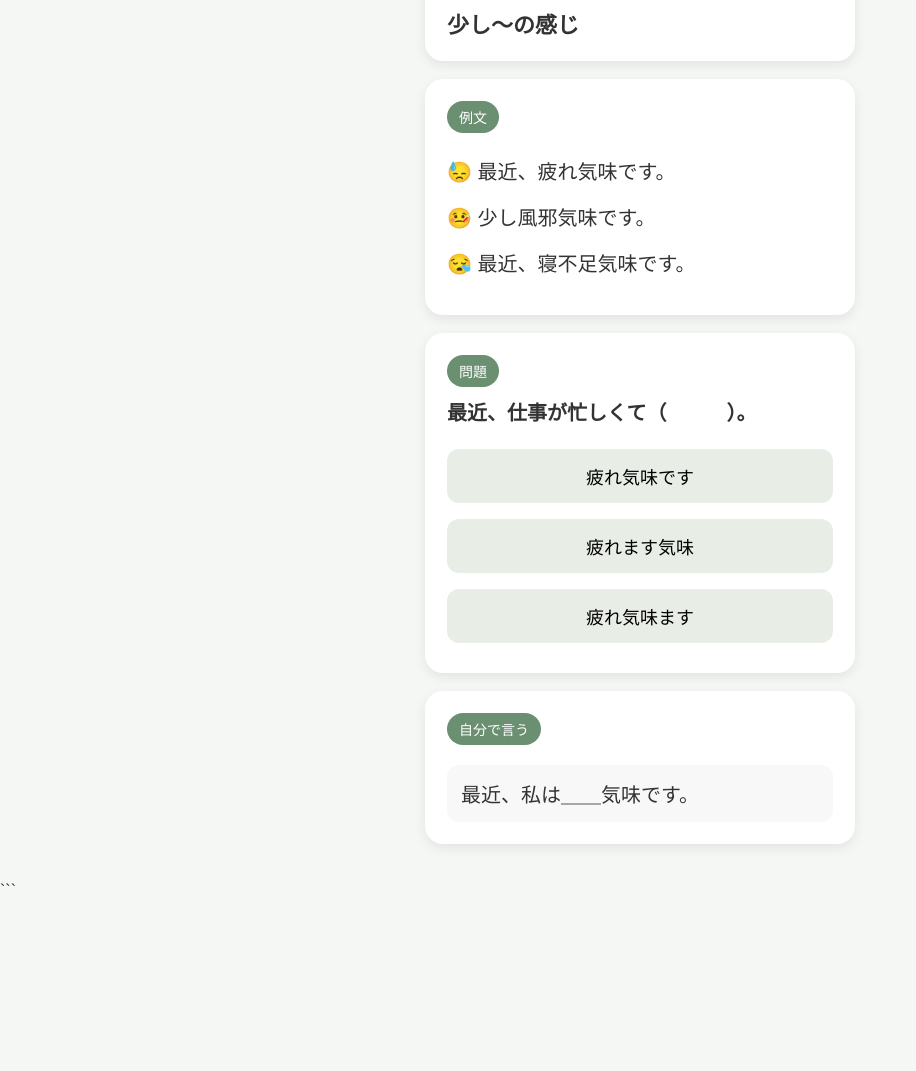
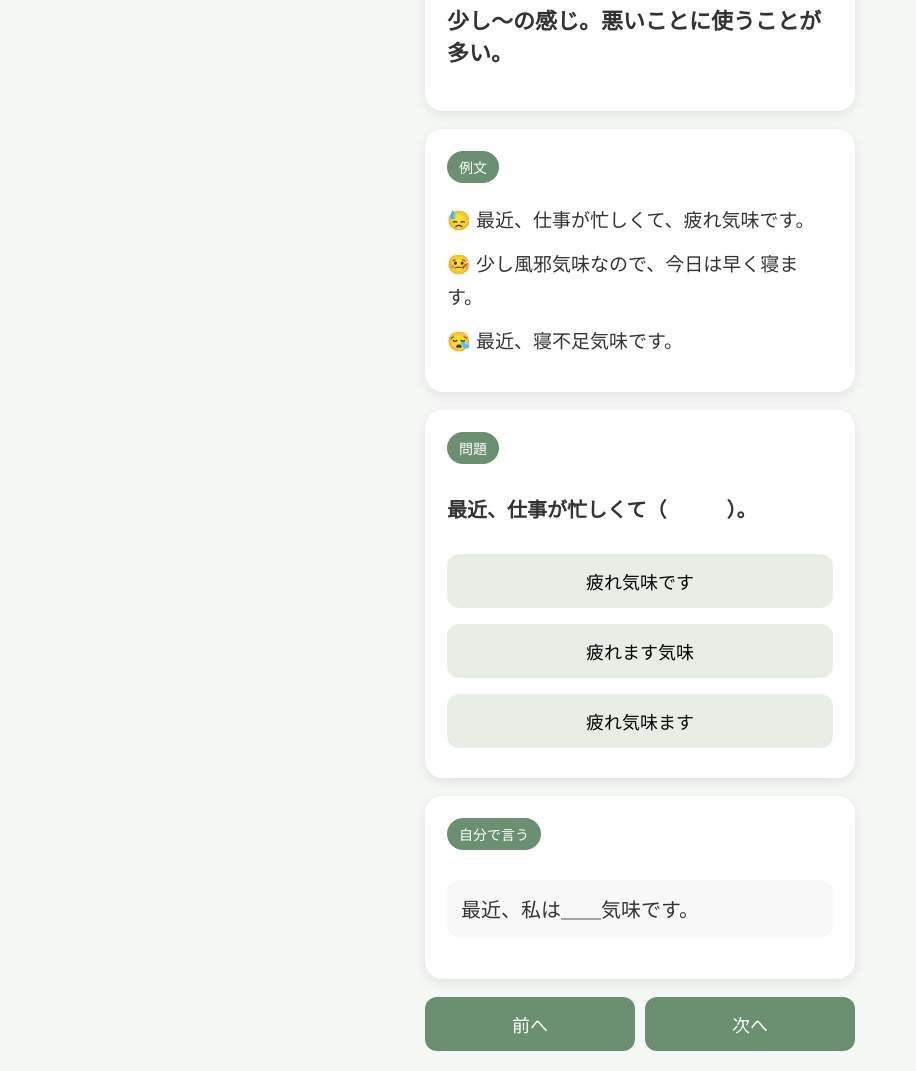
Before and after one commit to jigen3971/n3-grammar-v2, a plain HTML site: page index.html in a window 1280 px wide. Shown: the part 157-1228 px from the top of the page, without its empty margins (0-916 px from the left). Before the commit the page ends 1057 px from the top, so only its background shows below. Drawn offline with Linux system fonts and the light colour scheme.

Commit message:
separate html css js

````diff
--- a/index.html
+++ b/index.html
@@ -1,185 +1,45 @@
-```html
 <!DOCTYPE html>
 <html lang="ja">
 <head>
   <meta charset="UTF-8">
   <meta name="viewport" content="width=device-width, initial-scale=1.0">
-  <title>N3文法 〜気味</title>
-
-  <style>
-    body {
-      margin: 0;
-      font-family: sans-serif;
-      background: #f4f7f3;
-      color: #333;
-    }
-
-    .app {
-      max-width: 430px;
-      margin: 0 auto;
-      padding: 20px;
-    }
-
-    .card {
-      background: #fff;
-      border-radius: 18px;
-      padding: 22px;
-      margin-bottom: 18px;
-      box-shadow: 0 4px 12px rgba(0,0,0,0.08);
-    }
-
-    .tag {
-      display: inline-block;
-      background: #6b8f71;
-      color: #fff;
-      padding: 6px 12px;
-      border-radius: 999px;
-      font-size: 14px;
-      margin-bottom: 10px;
-    }
-
-    h1 {
-      font-size: 30px;
-      margin: 8px 0;
-      color: #35543b;
-    }
-
-    .meaning {
-      font-size: 22px;
-      font-weight: bold;
-      margin-top: 10px;
-    }
-
-    .example {
-      font-size: 20px;
-      line-height: 1.7;
-      margin: 12px 0;
-    }
-
-    .question {
-      font-size: 20px;
-      font-weight: bold;
-      margin-bottom: 15px;
-    }
-
-    button {
-      width: 100%;
-      padding: 14px;
-      margin: 8px 0;
-      border: none;
-      border-radius: 12px;
-      font-size: 18px;
-      background: #e8eee6;
-      cursor: pointer;
-    }
-
-    .answer {
-      display: none;
-      margin-top: 15px;
-      padding: 12px;
-      border-radius: 12px;
-      background: #eef7ec;
-      font-size: 18px;
-      color: #2f6b3a;
-      font-weight: bold;
-    }
-
-    .input-box {
-      font-size: 20px;
-      background: #f8f8f8;
-      padding: 14px;
-      border-radius: 12px;
-      margin-top: 10px;
-    }
-  </style>
+  <title>N3文法アプリ</title>
+  <link rel="stylesheet" href="style.css">
 </head>
-
 <body>
 
-<div class="app">
+  <div class="app">
+    <header>
+      <span class="level">N3文法</span>
+      <h1 id="grammar-title">〜気味</h1>
+      <p id="grammar-meaning">少し〜の感じ</p>
+    </header>
 
-  <div class="card">
-    <span class="tag">N3文法</span>
-    <h1>〜気味</h1>
-    <div class="meaning">少し〜の感じ</div>
-  </div>
+    <section class="card">
+      <span class="tag">例文</span>
+      <div id="examples"></div>
+    </section>
 
-  <div class="card">
-    <span class="tag">例文</span>
+    <section class="card">
+      <span class="tag">問題</span>
+      <p id="question"></p>
 
-    <div class="example">
-      😓 最近、疲れ気味です。
-    </div>
+      <div id="choices"></div>
 
-    <div class="example">
-      🤒 少し風邪気味です。
-    </div>
+      <div id="answer" class="answer"></div>
+    </section>
 
-    <div class="example">
-      😪 最近、寝不足気味です。
+    <section class="card">
+      <span class="tag">自分で言う</span>
+      <p id="practice"></p>
+    </section>
+
+    <div class="nav">
+      <button onclick="prevGrammar()">前へ</button>
+      <button onclick="nextGrammar()">次へ</button>
     </div>
   </div>
 
-  <div class="card">
-
-    <span class="tag">問題</span>
-
-    <div class="question">
-      最近、仕事が忙しくて（　　　）。
-    </div>
-
-    <button onclick="showAnswer(true)">
-      疲れ気味です
-    </button>
-
-    <button onclick="showAnswer(false)">
-      疲れます気味
-    </button>
-
-    <button onclick="showAnswer(false)">
-      疲れ気味ます
-    </button>
-
-    <div id="answer" class="answer"></div>
-
-  </div>
-
-  <div class="card">
-
-    <span class="tag">自分で言う</span>
-
-    <div class="input-box">
-      最近、私は＿＿気味です。
-    </div>
-
-  </div>
-
-</div>
-
-<script>
-
-function showAnswer(correct) {
-
-  const answer = document.getElementById("answer");
-
-  answer.style.display = "block";
-
-  if(correct) {
-
-    answer.textContent =
-    "正解です！「疲れ気味です」が正しいです。";
-
-  } else {
-
-    answer.textContent =
-    "もう一度考えましょう。";
-
-  }
-
-}
-
-</script>
-
+  <script src="script.js"></script>
 </body>
 </html>
-```
--- /dev/null
+++ b/script.js
@@ -0,0 +1,108 @@
+const grammarList = [
+  {
+    title: "〜気味",
+    meaning: "少し〜の感じ。悪いことに使うことが多い。",
+    examples: [
+      "😓 最近、仕事が忙しくて、疲れ気味です。",
+      "🤒 少し風邪気味なので、今日は早く寝ます。",
+      "😪 最近、寝不足気味です。"
+    ],
+    question: "最近、仕事が忙しくて（　　　）。",
+    choices: ["疲れ気味です", "疲れます気味", "疲れ気味ます"],
+    correct: 0,
+    practice: "最近、私は＿＿気味です。"
+  },
+  {
+    title: "〜せいで",
+    meaning: "悪い結果になった理由を言う。",
+    examples: [
+      "☔ 雨のせいで、作業が遅れました。",
+      "😴 寝不足のせいで、仕事中に集中できませんでした。",
+      "🚃 電車が遅れたせいで、集合時間に遅れました。"
+    ],
+    question: "雨が強かった（　　　）、作業ができませんでした。",
+    choices: ["せいで", "おかげで", "ためにいい"],
+    correct: 0,
+    practice: "＿＿のせいで、＿＿ました。"
+  },
+  {
+    title: "〜おかげで",
+    meaning: "よい結果になった理由を言う。",
+    examples: [
+      "👷 先輩が教えてくれたおかげで、作業が早くできました。",
+      "📘 毎日勉強したおかげで、日本語が上手になりました。",
+      "😊 みんなが手伝ってくれたおかげで、早く終わりました。"
+    ],
+    question: "先輩が助けてくれた（　　　）、仕事が早く終わりました。",
+    choices: ["おかげで", "せいで", "気味で"],
+    correct: 0,
+    practice: "＿＿のおかげで、＿＿ました。"
+  }
+];
+
+let current = 0;
+
+function showGrammar() {
+  const item = grammarList[current];
+
+  document.getElementById("grammar-title").textContent = item.title;
+  document.getElementById("grammar-meaning").textContent = item.meaning;
+
+  const examples = document.getElementById("examples");
+  examples.innerHTML = "";
+  item.examples.forEach(example => {
+    const div = document.createElement("div");
+    div.className = "example";
+    div.textContent = example;
+    examples.appendChild(div);
+  });
+
+  document.getElementById("question").textContent = item.question;
+
+  const choices = document.getElementById("choices");
+  choices.innerHTML = "";
+
+  item.choices.forEach((choice, index) => {
+    const button = document.createElement("button");
+    button.className = "choice";
+    button.textContent = choice;
+    button.onclick = () => checkAnswer(index);
+    choices.appendChild(button);
+  });
+
+  document.getElementById("practice").textContent = item.practice;
+
+  const answer = document.getElementById("answer");
+  answer.style.display = "none";
+  answer.textContent = "";
+}
+
+function checkAnswer(index) {
+  const item = grammarList[current];
+  const answer = document.getElementById("answer");
+  answer.style.display = "block";
+
+  if (index === item.correct) {
+    answer.textContent = "正解です！";
+  } else {
+    answer.textContent = "もう一度考えましょう。";
+  }
+}
+
+function nextGrammar() {
+  current++;
+  if (current >= grammarList.length) {
+    current = 0;
+  }
+  showGrammar();
+}
+
+function prevGrammar() {
+  current--;
+  if (current < 0) {
+    current = grammarList.length - 1;
+  }
+  showGrammar();
+}
+
+showGrammar();
--- /dev/null
+++ b/style.css
@@ -0,0 +1,103 @@
+body {
+  margin: 0;
+  font-family: sans-serif;
+  background: #f4f7f3;
+  color: #333;
+}
+
+.app {
+  max-width: 430px;
+  margin: 0 auto;
+  padding: 20px;
+}
+
+header,
+.card {
+  background: #fff;
+  border-radius: 18px;
+  padding: 22px;
+  margin-bottom: 18px;
+  box-shadow: 0 4px 12px rgba(0,0,0,0.08);
+}
+
+.level,
+.tag {
+  display: inline-block;
+  background: #6b8f71;
+  color: #fff;
+  padding: 6px 12px;
+  border-radius: 999px;
+  font-size: 14px;
+  margin-bottom: 10px;
+}
+
+h1 {
+  font-size: 30px;
+  color: #35543b;
+  margin: 10px 0;
+}
+
+#grammar-meaning {
+  font-size: 22px;
+  font-weight: bold;
+}
+
+.example {
+  font-size: 19px;
+  line-height: 1.7;
+  margin: 12px 0;
+}
+
+#question {
+  font-size: 20px;
+  font-weight: bold;
+  line-height: 1.6;
+}
+
+.choice {
+  width: 100%;
+  padding: 14px;
+  margin: 8px 0;
+  border: none;
+  border-radius: 12px;
+  font-size: 18px;
+  background: #e8eee6;
+  cursor: pointer;
+}
+
+.choice:hover {
+  background: #d6e2d3;
+}
+
+.answer {
+  display: none;
+  margin-top: 15px;
+  padding: 12px;
+  border-radius: 12px;
+  background: #eef7ec;
+  color: #2f6b3a;
+  font-weight: bold;
+  font-size: 18px;
+}
+
+#practice {
+  font-size: 20px;
+  background: #f8f8f8;
+  padding: 14px;
+  border-radius: 12px;
+}
+
+.nav {
+  display: flex;
+  gap: 10px;
+}
+
+.nav button {
+  flex: 1;
+  padding: 14px;
+  border: none;
+  border-radius: 12px;
+  background: #6b8f71;
+  color: white;
+  font-size: 18px;
+}
````
